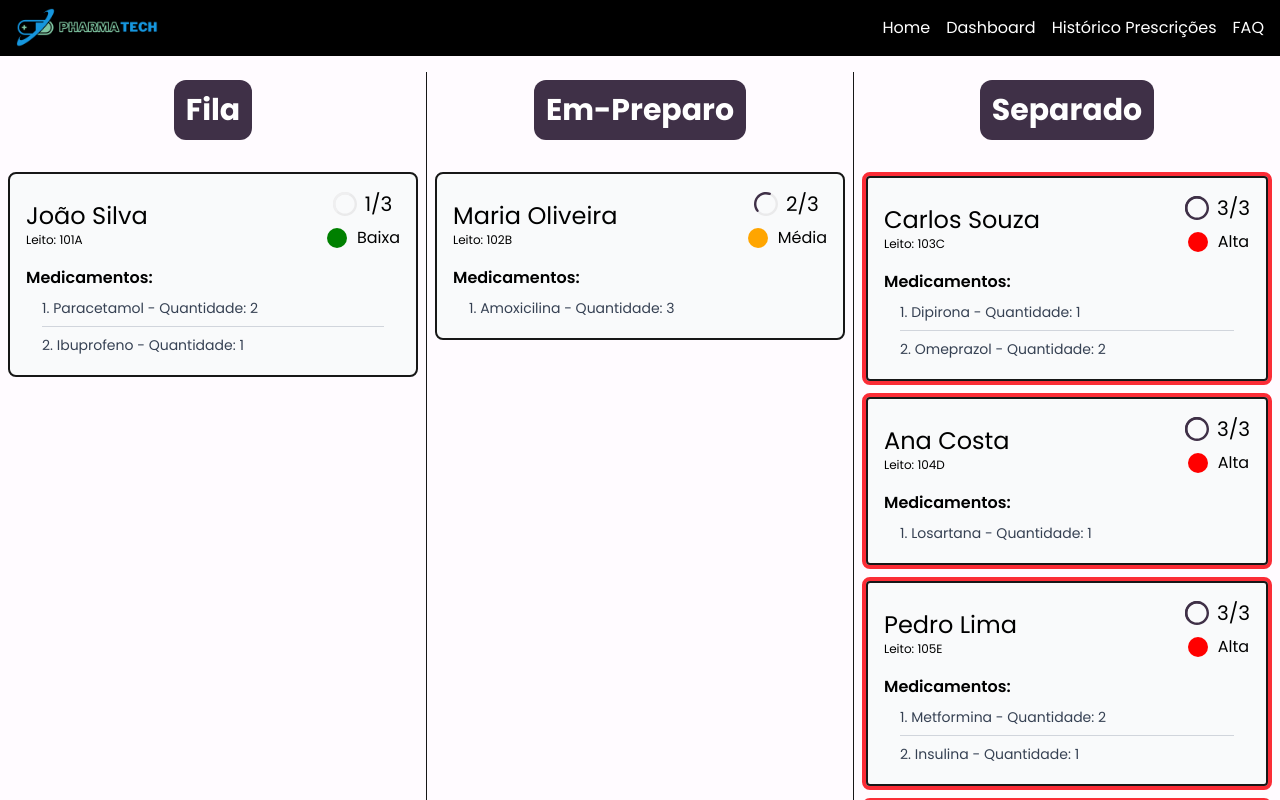
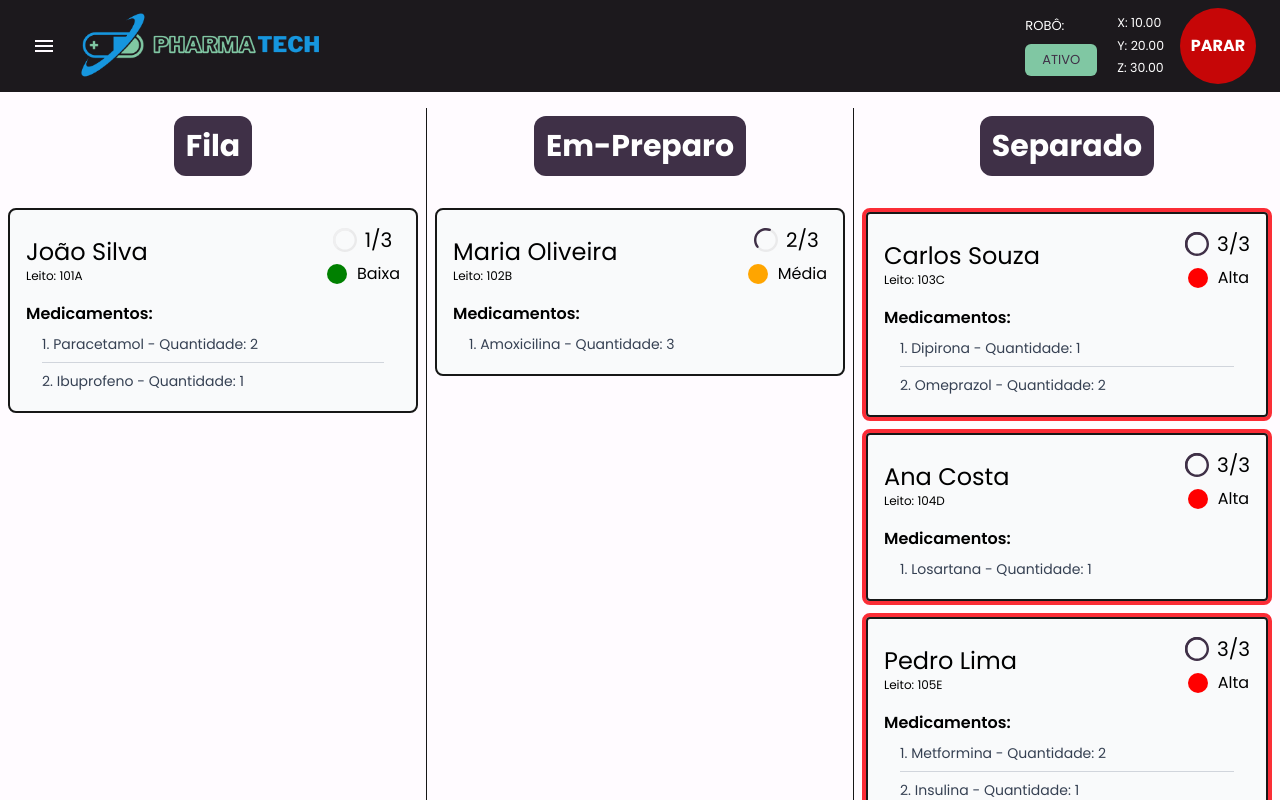
Before and after one commit to Inteli-College/2025-1A-T12-EC05-G02, a Next.js app in the folder src/frontend/pharmabot/: page /kanban in a window 1280 px wide. Shown: the top 800 px of the page. Built offline with nearby package versions, Linux system fonts and the light colour scheme.

Commit message:
feat: kanban complete

```diff
--- a/src/frontend/pharmabot/src/app/kanban/components/Column.tsx
+++ b/src/frontend/pharmabot/src/app/kanban/components/Column.tsx
@@ -18,6 +18,7 @@ interface ColumnProps {
     hoveredIndex: number | null;
     draggedTaskId: string | null;
     updateTask: (task: Fita) => void;
+    isDraggable: boolean;
 }
 
 const Column: React.FC<ColumnProps> = ({
@@ -32,6 +33,7 @@ const Column: React.FC<ColumnProps> = ({
     hoveredIndex,
     draggedTaskId,
     updateTask: updateFita,
+    isDraggable, // Nova prop
 }) => {
     return (
         <div
@@ -55,25 +57,33 @@ const Column: React.FC<ColumnProps> = ({
                     .map((fita, index) => (
                         <div
                             key={index}
-                            draggable
+                            draggable={isDraggable} // Controla se o item é "draggable"
                             onDragStart={(e) => {
+                                if (isDraggable) {
                                     e.dataTransfer.setData("id", fita.id);
                                     setDraggedTaskId(fita.id);
+                                }
                             }}
                             onDragOver={(e) => {
+                                if (isDraggable) {
                                     e.preventDefault();
                                     setHoveredIndex(index);
+                                }
                             }}
                             onDragLeave={() => {
+                                if (isDraggable) {
                                     setHoveredIndex(null);
+                                }
                             }}
                             onDrop={(e) => {
+                                if (isDraggable) {
                                     handleTaskReorder(e, status, fita.id);
                                     setHoveredIndex(null);
+                                }
                             }}
                             className={`transition-all duration-200 ${
                                 hoveredIndex === index &&
-                                draggedTaskId !== fita.id
+                                draggedTaskId !== fita.id && status == 'fila'
                                     ? "mt-8"
                                     : ""
                             }`}
--- a/src/frontend/pharmabot/src/app/kanban/components/FitaCard.tsx
+++ b/src/frontend/pharmabot/src/app/kanban/components/FitaCard.tsx
@@ -1,32 +1,74 @@
 'use client'
-import { Fita as Fita } from '../utils/data-task'
+
+import { Fita } from '../utils/data-task'
 import Image from 'next/image'
+import React from 'react'
 
-const filaStatusIcon = <Image src="/circle0.svg" alt="low" width={24} height={24} />
-const emPreparoIcon = <Image src="/circle1.svg" alt="medium" width={24} height={24} />
-const separadoIcon = <Image src="/circle2.svg" alt="high" width={24} height={24} />
+const StatusIcon = React.memo(({ src, alt }: { src: string; alt: string }) => (
+    <Image src={src} alt={alt} width={24} height={24} />
+))
 
+const PriorityIndicator = ({ priority }: { priority: 'high' | 'medium' | 'low' }) => {
+    const color = priority === 'high' ? 'red' : priority === 'medium' ? 'orange' : 'green'
+    const label = priority === 'high' ? 'Alta' : priority === 'medium' ? 'Média' : 'Baixa'
 
-const FitaCard = ({ fita: fita, updateFita: updateTask }: {
+    return (
+        <div className="flex gap-2 items-center py-2">
+            <div className="w-6 h-6">
+                <svg viewBox="0 0 24 24" fill={color} xmlns="http://www.w3.org/2000/svg">
+                    <circle cx="12" cy="12" r="10" />
+                </svg>
+            </div>
+            <div className="text-base text-black">{label}</div>
+        </div>
+    )
+}
+
+const FitaCard = ({
+    fita,
+    updateFita,
+}: {
     fita: Fita
     updateFita: (task: Fita) => void
 }) => {
+    const statusIcons = {
+        fila: <StatusIcon src="/circle0.svg" alt="low" />,
+        'em-preparo': <StatusIcon src="/circle1.svg" alt="medium" />,
+        separado: <StatusIcon src="/circle2.svg" alt="high" />,
+    }
 
-    return <div
+    const statusProgress = {
+        fila: '1/3',
+        'em-preparo': '2/3',
+        separado: '3/3',
+    }
+
+    function classNames(baseClass: string, conditionalClasses: { [key: string]: boolean }): string {
+        const conditionalClassNames = Object.entries(conditionalClasses)
+            .filter(([_, condition]) => condition)
+            .map(([className]) => className)
+            .join(' ')
+
+        return `${baseClass} ${conditionalClassNames}`.trim()
+    }
+    return (
+        <div
             draggable
-        onDragStart={(e) => {
-            e.dataTransfer.setData("id", fita.id)
-        }}
-        className={`rounded-lg m-2 bg-gray-50 ${fita.priority === 'high' ? 'border-4 border-red-500' : ''}`}
+            onDragStart={(e) => e.dataTransfer.setData('id', fita.id)}
+            className={classNames('rounded-lg m-2 bg-gray-50', {
+                'border-4 border-red-500': fita.priority === 'high',
+            })}
         >
-        <div className={`border-2  px-4 py-2 ${fita.priority === 'high' ? 'rounded-sm' : 'rounded-lg'}`}>
-
+            <div
+                className={classNames('border-2 px-4 py-2', {
+                    'rounded-sm': fita.priority === 'high',
+                    'rounded-lg': fita.priority !== 'high',
+                })}
+            >
                 <div className="flex flex-col text-black text-sm">
                     <div className="flex flex-row justify-between items-center">
                         <div className="flex flex-col">
-                        <div className="text-2xl font-base">
-                            {fita.nomePaciente}
-                        </div>
+                            <div className="text-2xl font-base">{fita.nomePaciente}</div>
                             <div className="text-xs text-[19191B] yt-2 font-light">
                                 Leito: {fita.leito}
                             </div>
@@ -34,27 +76,10 @@ const FitaCard = ({ fita: fita, updateFita: updateTask }: {
 
                         <div className="flex flex-col justify-center items-center py-2">
                             <div className="flex gap-2 items-center text-xl">
-                            {fita.status === 'fila' && filaStatusIcon}
-                            {fita.status === 'em-preparo' && emPreparoIcon}
-                            {fita.status === 'separado' && separadoIcon}
-                            <div >
-                                {fita.status === 'fila' && "1/3"}
-                                {fita.status === 'em-preparo' && "2/3"}
-                                {fita.status === 'separado' && "3/3"}
+                                {statusIcons[fita.status]}
+                                <div>{statusProgress[fita.status]}</div>
                             </div>
-                        </div>
-                        <div className="flex gap-2 items-center py-2">
-                            <div className="w-6 h-6">
-                                <svg viewBox="0 0 24 24" fill={fita.priority === 'high' ? 'red' : fita.priority === 'medium' ? 'orange' : 'green'} xmlns="http://www.w3.org/2000/svg">
-                                    <circle cx="12" cy="12" r="10" />
-                                </svg>
-                            </div>
-                            <div className="text-base text-black ">
-                                {fita.priority === 'high' && "Alta"}
-                                {fita.priority === 'medium' && "Média"}
-                                {fita.priority === 'low' && "Baixa"}
-                            </div>
-                        </div>
+                            <PriorityIndicator priority={fita.priority} />
                         </div>
                     </div>
                     <div className="flex flex-col pb-2">
@@ -73,6 +98,7 @@ const FitaCard = ({ fita: fita, updateFita: updateTask }: {
                 </div>
             </div>
         </div>
+    )
 }
 
-export default FitaCard
+export default React.memo(FitaCard)
--- a/src/frontend/pharmabot/src/app/kanban/page.tsx
+++ b/src/frontend/pharmabot/src/app/kanban/page.tsx
@@ -2,6 +2,7 @@
 import { useState, useEffect } from "react";
 import Column from "./components/Column";
 import { Status, statuses, Fita } from "./utils/data-task";
+import Header  from "../components/Header";
 
 export default function Kanban() {
     const [fitas, setTasks] = useState<Fita[]>([]);
@@ -95,6 +96,10 @@ export default function Kanban() {
         e.preventDefault();
         setHoveredIndex(null);
         setCurrentlyHoveringOver(null);
+
+        const isDraggableColumn = statuses.find((s) => s === status) === "fila";
+        if (!isDraggableColumn) return;
+
         const id = e.dataTransfer.getData("id");
         const fita = fitas.find((fitas) => fitas.id === id);
         if (fita) {
@@ -155,19 +160,7 @@ export default function Kanban() {
 
     return (
         <div className="flex flex-col h-screen w-full">
-            <header className="flex w-full justify-between items-center h-24 bg-black">
-                <img
-                    className="h-10 ml-4"
-                    src="./pharmatech-logo.png"
-                    alt="Pharmatech Logo"
-                />
-                <div className="flex gap-4 text-white p-4">
-                    <p className="hover:text-gray-300 cursor-pointer">Home</p>
-                    <p className="hover:text-gray-300 cursor-pointer">Dashboard</p>
-                    <p className="hover:text-gray-300 cursor-pointer">Histórico Prescrições</p>
-                    <p className="hover:text-gray-300 cursor-pointer">FAQ</p>
-                </div>
-            </header>
+            <Header dashboard={true} />
 
             <div className="flex flex-1 justify-center py-4 w-full font-inter bg-[#FFFBFF]">
                 <div className="flex flex-col md:flex-row divide-y md:divide-y-0 md:divide-x w-full">
@@ -185,6 +178,7 @@ export default function Kanban() {
                             hoveredIndex={hoveredIndex}
                             draggedTaskId={draggedFitasId}
                             updateTask={updateFita}
+                            isDraggable={column.status === "fila"}
                         />
                     ))}
                 </div>
```
Lines whose indentation alone changed are shown as unchanged.
